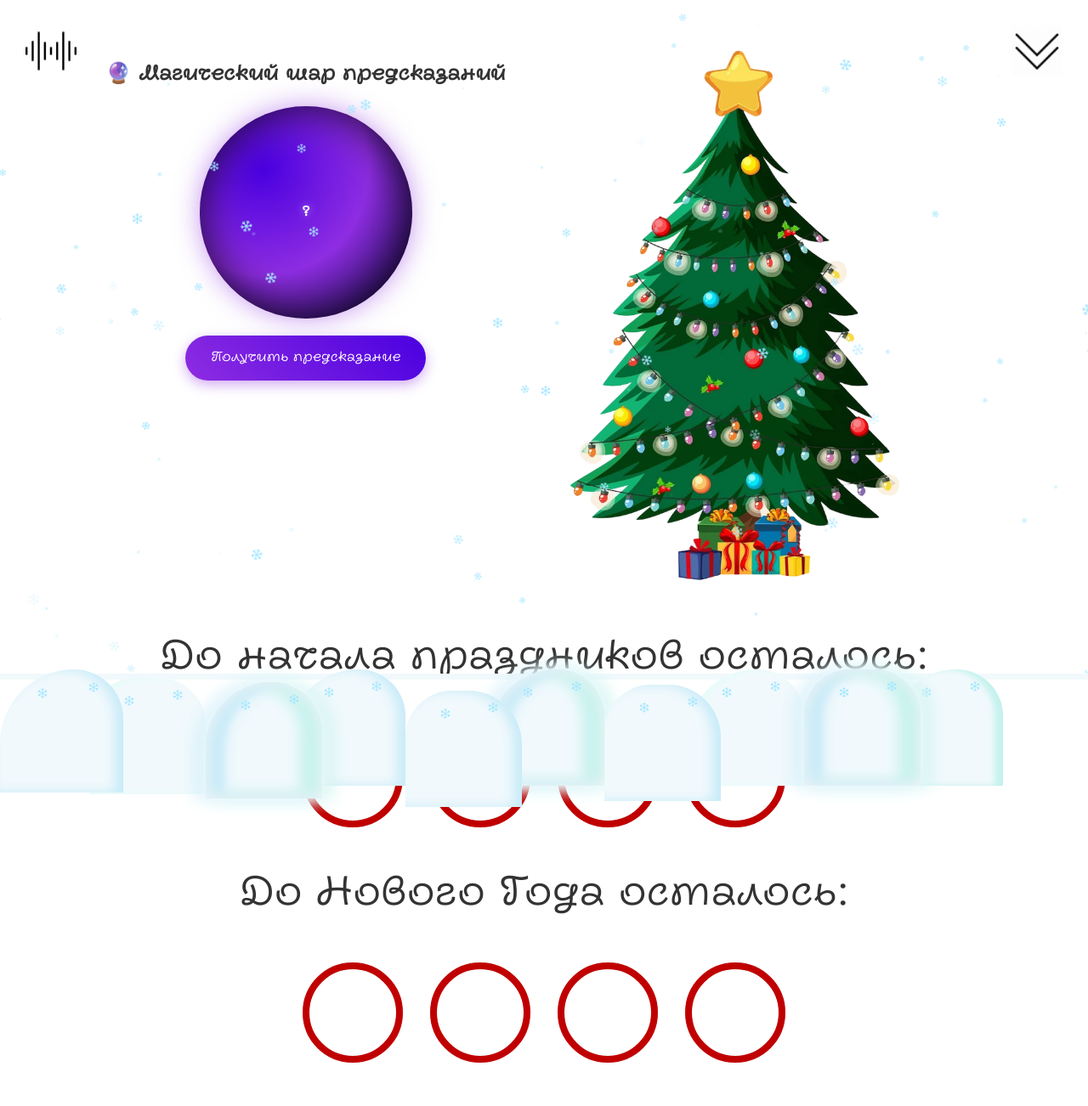
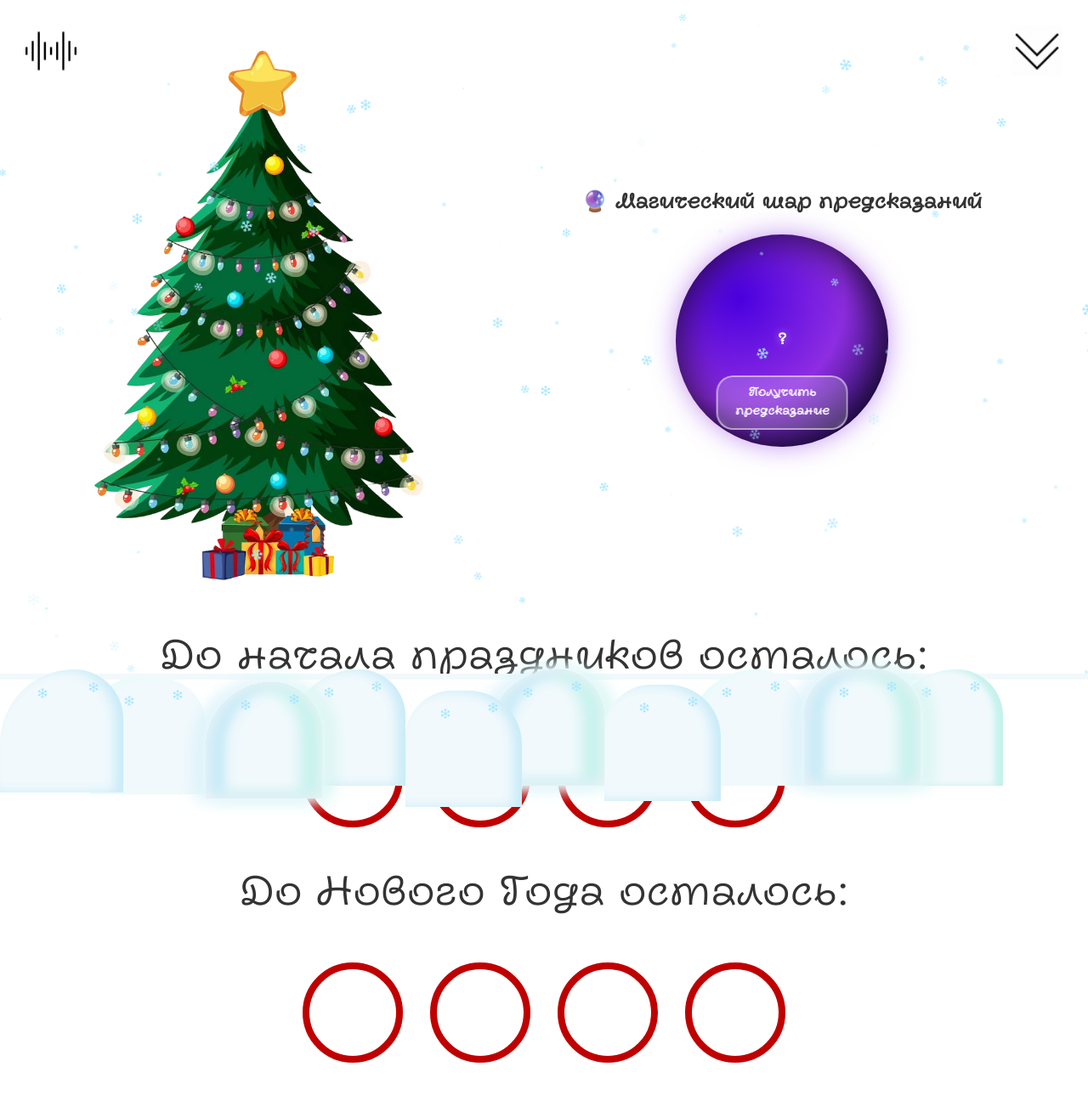
Before and after one commit to YuriyPlotnikovv/ny-countdown, a PHP site: page / in a window 1280 px wide. Shown: the whole page at 85% size. Run offline with PHP 8.4, Linux system fonts and the light colour scheme; style sheets or scripts are compiled from the project's sources; some libraries are stand-ins or nearby versions.

Commit message:
Добавление шара с предсказаниями

```diff
--- a/index.html
+++ b/index.html
@@ -3,7 +3,7 @@
 <head>
     <meta charset="utf-8">
     <meta http-equiv="X-UA-Compatible" content="IE=edge">
-    <meta name=viewport content="width=device-width, initial-scale=1.0">
+    <meta name="viewport" content="width=device-width, initial-scale=1.0">
 
     <title>New Year countdown</title>
     <meta name="description"
@@ -26,25 +26,25 @@
 <body>
 <main class="new-year-countdown">
     <div class="new-year-countdown__main-container">
+        <img class="new-year-countdown__image" src="/public/assets/main-image.webp" width="618" height="1000"
+             alt="Новогодняя ёлка">
+
         <div class="new-year-countdown__prediction">
             <h2>🔮 Магический шар предсказаний</h2>
 
             <div class="new-year-countdown__magic-ball" id="magicBall">
-                <div class="new-year-countdown__magic-ball-inner">
-                    <div class="new-year-countdown__magic-ball-display" id="predictionDisplay">?</div>
+                <div class="new-year-countdown__magic-ball-inner" id="ballInner">
                     <div class="new-year-countdown__magic-ball-stars"></div>
+                    <div class="new-year-countdown__magic-ball-content">
+                        <div class="new-year-countdown__magic-ball-text" id="predictionText">?</div>
+                        <div class="new-year-countdown__magic-ball-loading" id="loadingText">🔮 Думаю...</div>
+                        <button class="new-year-countdown__magic-ball-button" id="ballButton">
+                            Получить предсказание
+                        </button>
+                    </div>
                 </div>
             </div>
-
-            <button class="new-year-countdown__magic-ball-button" id="predictButton">
-                <span>Получить предсказание</span>
-            </button>
-
-            <div class="new-year-countdown__magic-ball-loading" id="loading">🔮 Думаю...</div>
         </div>
-
-        <img class="new-year-countdown__image" src="/public/assets/main-image.webp" width="618" height="1000"
-             alt="Новогодняя ёлка">
     </div>
 
     <div class="new-year-countdown__content">
--- a/src/css/style.scss
+++ b/src/css/style.scss
@@ -104,6 +120,7 @@ html, body {
     display: flex;
     flex-direction: column;
     align-items: center;
+    align-self: center;
     gap: 20px;
     padding: 20px;
 
@@ -121,9 +138,9 @@ html, body {
   }
 
   &__magic-ball {
+    position: relative;
     width: 250px;
     height: 250px;
-    position: relative;
     cursor: pointer;
     perspective: 1000px;
 
@@ -174,90 +189,86 @@ html, body {
     }
   }
 
-  &__magic-ball-display {
-    color: white;
-    font-size: 16px;
+  &__magic-ball-content {
+    position: relative;
+    display: flex;
+    justify-content: center;
+    align-items: center;
+    width: 100%;
+    height: 100%;
+  }
+
+  &__magic-ball-text {
+    position: relative;
+    z-index: 3;
+    width: 80%;
+    padding: 20px;
+    font-size: 18px;
     font-weight: bold;
     text-align: center;
-    padding: 15px;
+    color: white;
     text-shadow: 0 0 10px rgba(255, 255, 255, 0.5);
-    z-index: 2;
-    transition: all 0.3s ease;
+    transition: opacity 0.3s ease;
 
     @media (max-width: $media-medium) {
-      font-size: 14px;
-      padding: 10px;
+      padding: 15px;
+      font-size: 16px;
     }
 
     @media (max-width: 480px) {
-      font-size: 12px;
-    }
-  }
-
-  &__magic-ball-stars {
-    position: absolute;
-    width: 100%;
-    height: 100%;
-    border-radius: 50%;
-    overflow: hidden;
-
-    &::before {
-      content: "";
-      position: absolute;
-      width: 200%;
-      height: 200%;
-      background:
-        radial-gradient(2px 2px at 40px 20px, #fff, transparent),
-        radial-gradient(2px 2px at 80px 60px, #fff, transparent),
-        radial-gradient(2px 2px at 120px 30px, #fff, transparent),
-        radial-gradient(2px 2px at 160px 80px, #fff, transparent),
-        radial-gradient(2px 2px at 200px 40px, #fff, transparent);
-      animation: rotate 10s linear infinite;
-      opacity: 0.6;
+      padding: 10px;
+      font-size: 14px;
     }
   }
 
   &__magic-ball-button {
-    background: linear-gradient(45deg, #8e2de2, #4a00e0);
+    position: absolute;
+    bottom: 20px;
+    left: 50%;
+    z-index: 4;
+    padding: 8px 20px;
+    font-family: $font-family;
+    font-size: 14px;
+    font-weight: bold;
     color: white;
-    border: none;
-    padding: 15px 30px;
-    font-size: 16px;
-    border-radius: 50px;
+    background: rgba(255, 255, 255, 0.2);
+    border: 2px solid rgba(255, 255, 255, 0.5);
+    border-radius: 20px;
     cursor: pointer;
+    backdrop-filter: blur(5px);
     transition: all 0.3s ease;
-    box-shadow: 0 5px 15px rgba(142, 45, 226, 0.4);
-    position: relative;
-    overflow: hidden;
-    font-family: $font-family;
+    transform: translateX(-50%);
 
     @media (max-width: $media-medium) {
-      padding: 12px 25px;
-      font-size: 14px;
+      bottom: 15px;
+      padding: 6px 15px;
+      font-size: 12px;
     }
 
     &:hover {
-      transform: translateY(-2px);
-      box-shadow: 0 8px 25px rgba(142, 45, 226, 0.6);
+      background: rgba(255, 255, 255, 0.3);
+      transform: translateX(-50%) translateY(-2px);
     }
 
     &:active {
-      transform: translateY(0);
-    }
-
-    span {
-      position: relative;
-      z-index: 2;
+      transform: translateX(-50%);
     }
   }
 
   &__magic-ball-loading {
-    margin-top: 15px;
+    position: absolute;
+    top: 50%;
+    left: 50%;
+    z-index: 3;
+    width: 100%;
+    padding: 0 20px;
     font-size: 18px;
-    color: #8e2de2;
     font-weight: bold;
+    text-align: center;
+    color: white;
     opacity: 0;
     transition: opacity 0.3s ease;
+    transform: translate(-50%, -50%);
     animation: pulse 1.5s infinite;
 
     @media (max-width: $media-medium) {
@@ -266,6 +277,29 @@ html, body {
 
     &.show {
       opacity: 1;
+    }
+  }
+
+  &__magic-ball-stars {
+    position: absolute;
+    z-index: 1;
+    overflow: hidden;
+    width: 100%;
+    height: 100%;
+    border-radius: 50%;
+
+    &::before {
+      position: absolute;
+      width: 200%;
+      height: 200%;
+      opacity: 0.6;
+      background: radial-gradient(2px 2px at 40px 20px, #ffffff, transparent),
+      radial-gradient(2px 2px at 80px 60px, #ffffff, transparent),
+      radial-gradient(2px 2px at 120px 30px, #ffffff, transparent),
+      radial-gradient(2px 2px at 160px 80px, #ffffff, transparent),
+      radial-gradient(2px 2px at 200px 40px, #ffffff, transparent);
+      animation: rotate 10s linear infinite;
+      content: "";
     }
   }
 
@@ -318,9 +352,9 @@ html, body {
     @media (max-width: $media-medium) {
       display: grid;
       grid-template-columns: 1fr 1fr;
-      justify-items: center;
       width: max-content;
       margin: 0 auto;
+      justify-items: center;
     }
   }
 
```
Also changed, not shown: other parts of src/css/style.scss (+48 -34 lines), src/js/modules/magicBall.js (+41 -24 lines).
